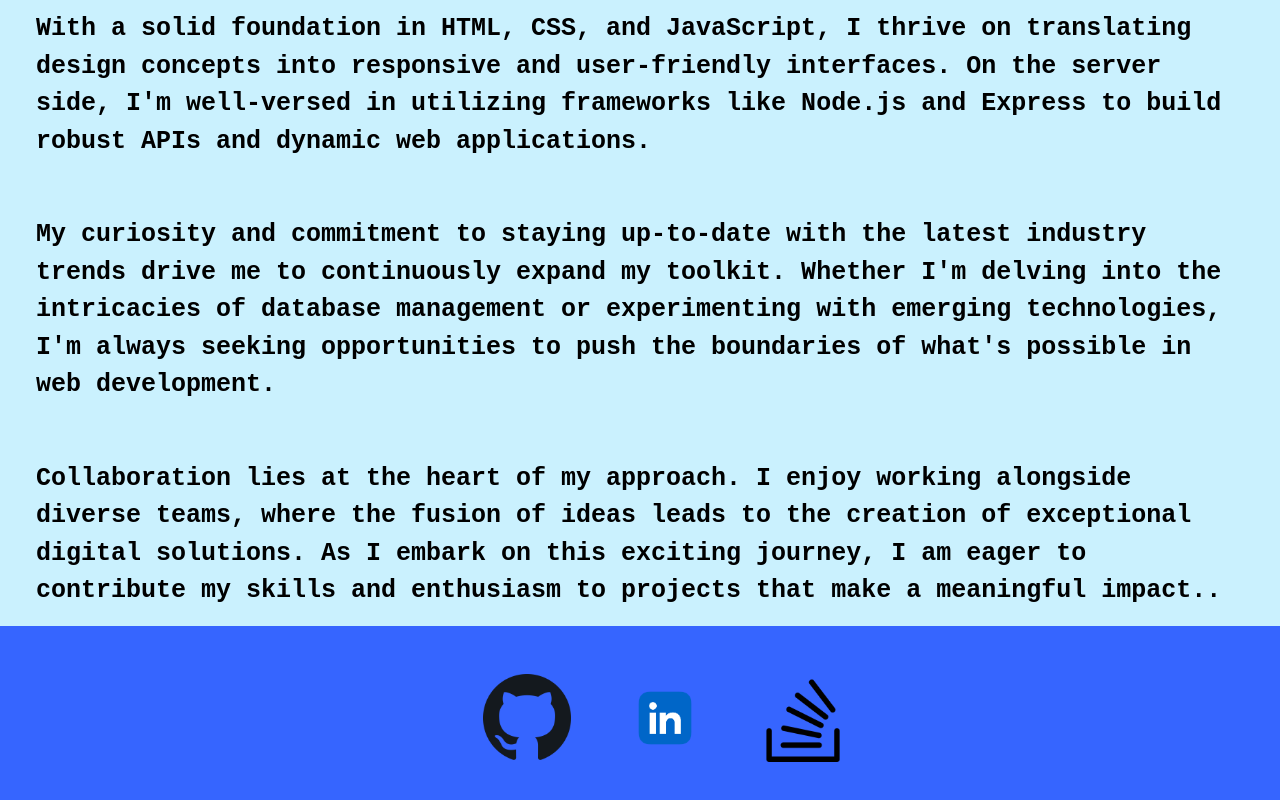
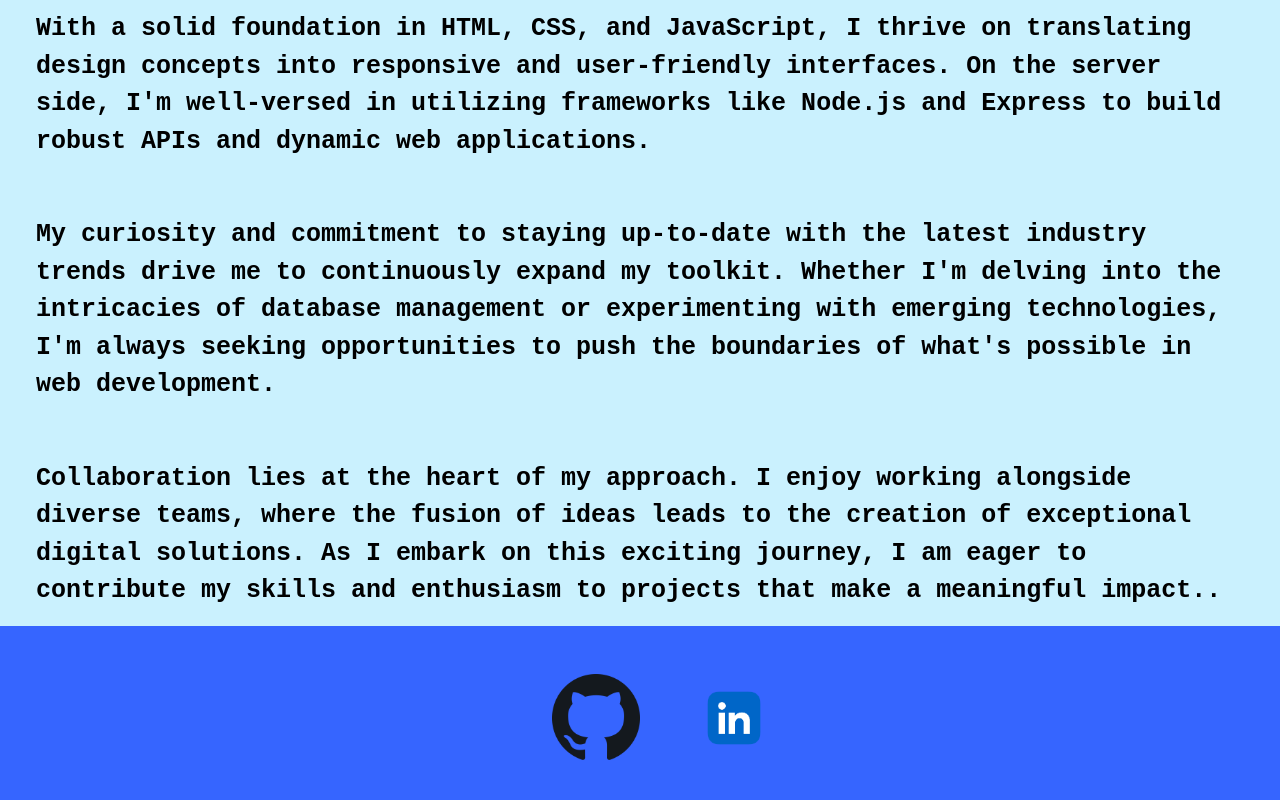
Before and after one commit to nolannaphys/react-portfolio, a React (Vite) app: page / in a window 1280 px wide. Shown: the part 604-1404 px from the top of the page. Built offline with nearby package versions, Linux system fonts and the light colour scheme.

Commit message:
updated footer

```diff
--- a/src/pages/Footer.jsx
+++ b/src/pages/Footer.jsx
@@ -8,7 +8,7 @@ export default function Footer(){
        <footer className=" footer d-flex justify-content-center p-5">
         <a href="https://github.com/nolannaphys"><img src={githubLogo} className="logo" alt="Github logo"></img></a>
         <a href="https://www.linkedin.com/in/nolan-naphys-633934194/"><img src={linkedinLogo} className="logo" alt="Linkedin logo"></img></a>
-        <a href="https://stackoverflow.com/users/22389991/nolan-naphys"><img src={stackOverflowLogo} className="logo" alt="Stack overflow logo"></img></a>
+        {/* <a href="https://stackoverflow.com/users/22389991/nolan-naphys"><img src={stackOverflowLogo} className="logo" alt="Stack overflow logo"></img></a> */}
        </footer>
     )
 };
```
